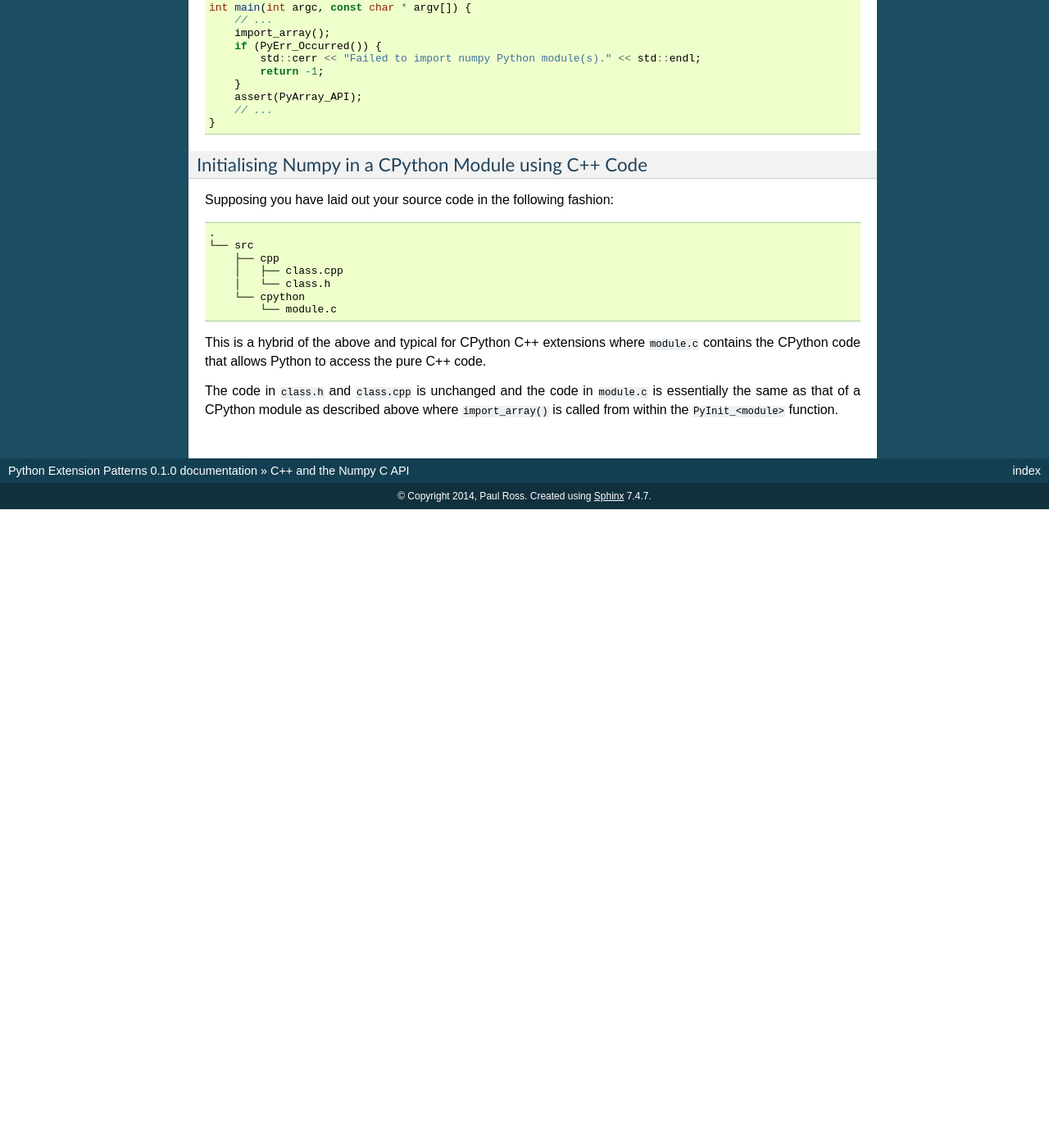
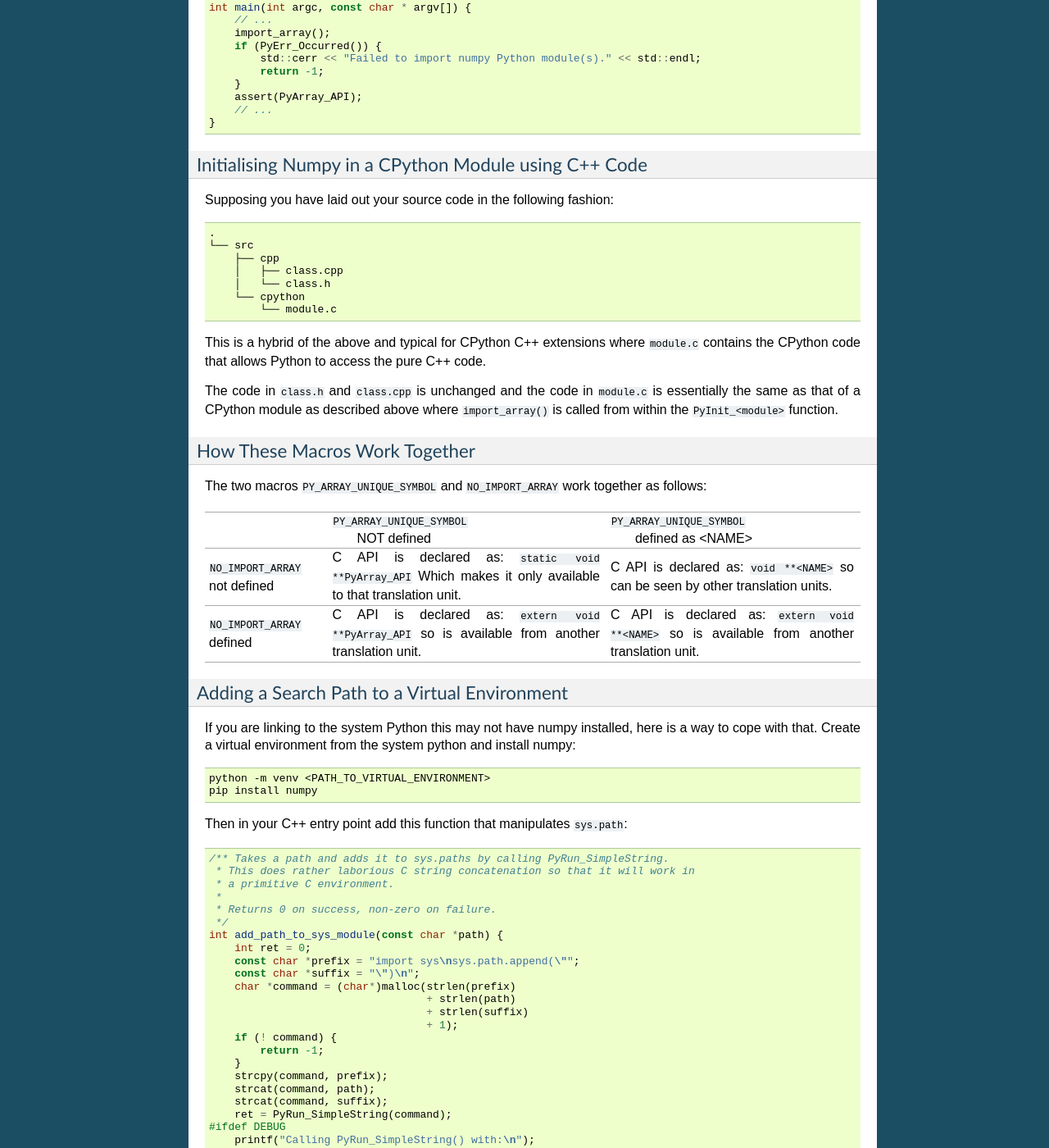
Before and after one commit to paulross/PythonExtensionPatterns, a Sphinx documentation site: the page built from doc/sphinx/source/cpp_and_numpy.rst, in a window 1280 px wide and 1400 px high, scrolled down 2663 px. Shown: the whole window at 82% size. Built offline with Sphinx 7.4.7, drawn with Linux system fonts in a browser that asks for light colours; pages that are not in the unit, such as notebooks, are missing from menus; before the commit the page ends 3284 px from its top, so only the background shows below that; some of the changed text lies outside the part shown.

Commit message:
Add to C++ and Debug sections.

```diff
--- a/doc/sphinx/source/cpp_and_numpy.rst
+++ b/doc/sphinx/source/cpp_and_numpy.rst
@@ -188,3 +188,96 @@ Supposing you have laid out your source code in the following fashion::
 This is a hybrid of the above and typical for CPython C++ extensions where ``module.c`` contains the CPython code that allows Python to access the pure C++ code.
 
 The code in ``class.h`` and ``class.cpp`` is unchanged and the code in ``module.c`` is essentially the same as that of a CPython module as described above where ``import_array()`` is called from within the ``PyInit_<module>`` function.
+
+
+How These Macros Work Together
+^^^^^^^^^^^^^^^^^^^^^^^^^^^^^^^^^^
+
+The two macros ``PY_ARRAY_UNIQUE_SYMBOL`` and ``NO_IMPORT_ARRAY`` work together as follows:
+
++-----------------------------------+-------------------------------+-------------------------------+
+|                                   |                               |                               |
++-----------------------------------+-------------------------------+-------------------------------+
+|                                   |   ``PY_ARRAY_UNIQUE_SYMBOL``  |   ``PY_ARRAY_UNIQUE_SYMBOL``  |
+|                                   |          NOT defined          |        defined as <NAME>      |
++-----------------------------------+-------------------------------+-------------------------------+
+|                                   | C API is declared as:         | C API is declared as:         |
+| ``NO_IMPORT_ARRAY`` not defined   | ``static void **PyArray_API`` | ``void **<NAME>``             |
+|                                   | Which makes it only available | so can be seen by other       |
+|                                   | to that translation unit.     | translation units.            |
++-----------------------------------+-------------------------------+-------------------------------+
+|                                   | C API is declared as:         | C API is declared as:         |
+| ``NO_IMPORT_ARRAY`` defined       | ``extern void **PyArray_API`` | ``extern void **<NAME>``      |
+|                                   | so is available from another  | so is available from another  |
+|                                   | translation unit.             | translation unit.             |
++-----------------------------------+-------------------------------+-------------------------------+
+
+
+Adding a Search Path to a Virtual Environment
+^^^^^^^^^^^^^^^^^^^^^^^^^^^^^^^^^^^^^^^^^^^^^^^^^^^^^^^^^^^^
+
+If you are linking to the system Python this may not have numpy installed, here is a way to cope with that. Create a virtual environment from the system python and install numpy:
+
+.. code-block:: bash
+
+    python -m venv <PATH_TO_VIRTUAL_ENVIRONMENT>
+    pip install numpy
+
+Then in your C++ entry point add this function that manipulates ``sys.path``:
+
+.. code-block:: cpp
+
+    /** Takes a path and adds it to sys.paths by calling PyRun_SimpleString.
+     * This does rather laborious C string concatenation so that it will work in
+     * a primitive C environment.
+     *
+     * Returns 0 on success, non-zero on failure.
+     */
+    int add_path_to_sys_module(const char *path) {
+        int ret = 0;
+        const char *prefix = "import sys\nsys.path.append(\"";
+        const char *suffix = "\")\n";
+        char *command = (char*)malloc(strlen(prefix)
+                                      + strlen(path)
+                                      + strlen(suffix)
+                                      + 1);
+        if (! command) {
+            return -1;
+        }
+        strcpy(command, prefix);
+        strcat(command, path);
+        strcat(command, suffix);
+        ret = PyRun_SimpleString(command);
+    #ifdef DEBUG
+        printf("Calling PyRun_SimpleString() with:\n");
+        printf("%s", command);
+        printf("PyRun_SimpleString() returned: %d\n", ret);
+        fflush(stdout);
+    #endif
+        free(command);
+        return ret;
+    }
+
+``main()`` now calls this with the path to the virtual environment ``site-packages``:
+
+.. code-block:: cpp
+
+    int main(int argc, const char * argv[]) {
+        wchar_t *program = Py_DecodeLocale(argv[0], NULL);
+        if (program == NULL) {
+            fprintf(stderr, "Fatal error: cannot decode argv[0]\n");
+            exit(1);
+        }
+        // Initialise the interpreter.
+        Py_SetProgramName(program);  /* optional but recommended */
+        Py_Initialize();
+        const char *multiarray_path = "<PATH_TO_VIRTUAL_ENVIRONMENT_SITE_PACKAGES>";
+        add_path_to_sys_module(multiarray_path);
+        import_array();
+        if (PyErr_Occurred()) {
+            std::cerr << "Failed to import numpy Python module(s)." << std::endl;
+            return -1;
+        }
+        assert(PyArray_API);
+        // Your code here...
+    }
```
Also changed, not shown: doc/sphinx/source/debugging/debug_in_ide.rst (+27 -0 lines), 4 other files.
